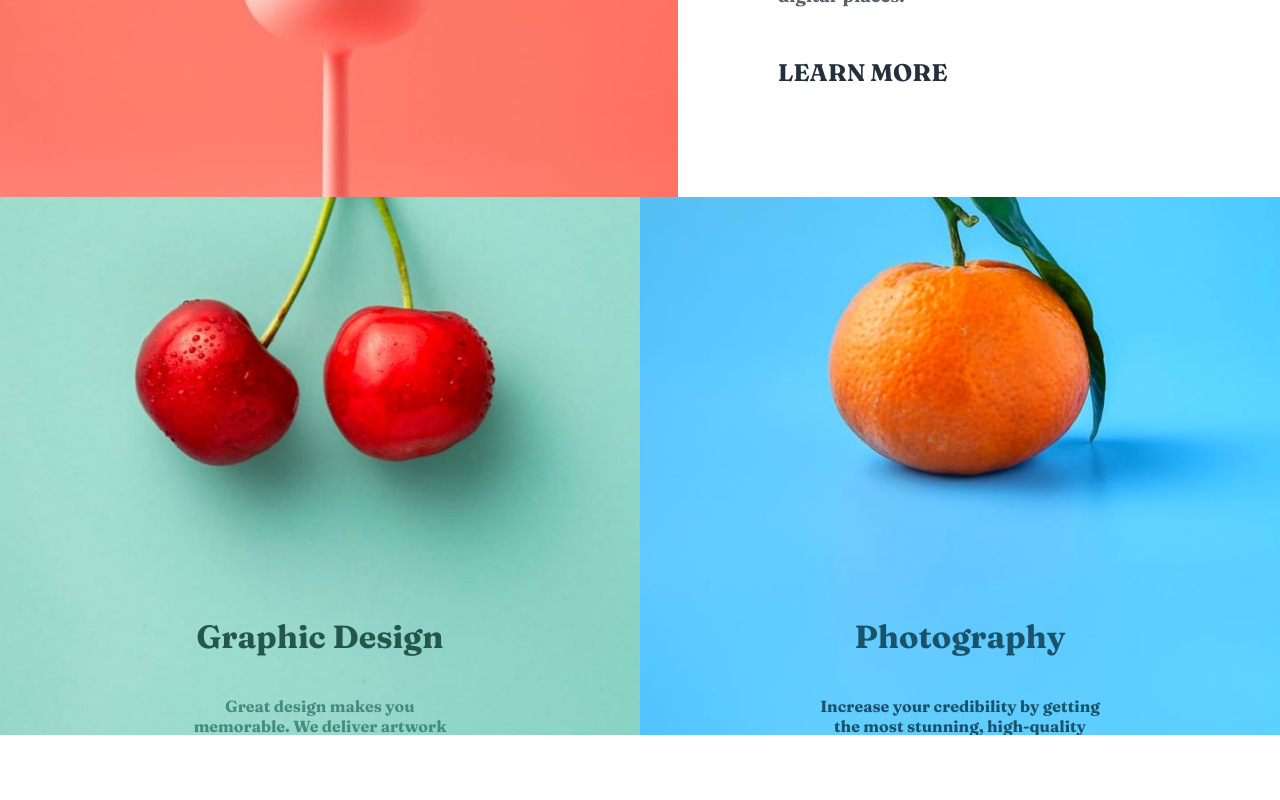
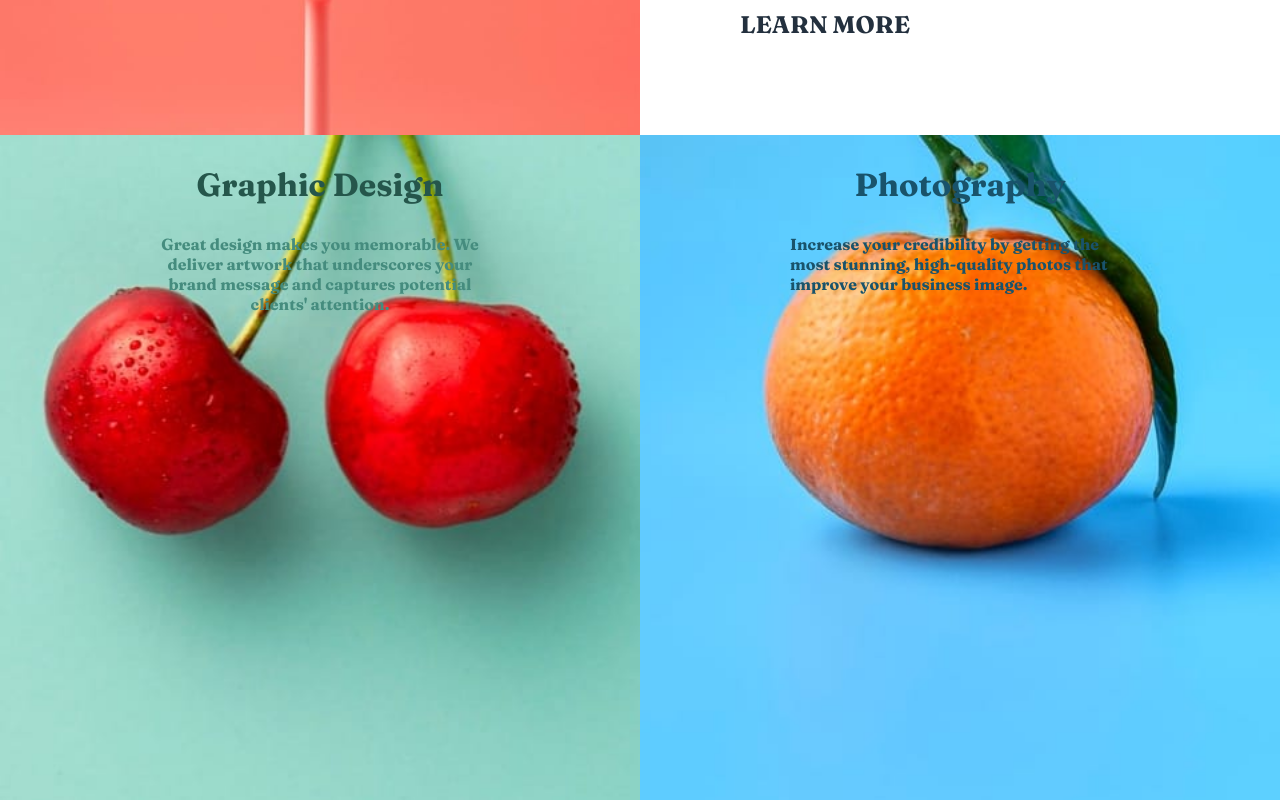
Before and after one commit to horpemee/Sunny-side-landing-page, a React (Create React App) app: page / in a window 1280 px wide. Shown: the part 1740-2540 px from the top of the page. Built offline with nearby package versions, Linux system fonts and the light colour scheme; a web font is replaced by a local one.

Commit message:
different images for different screen sizes

```diff
--- a/src/component/section/Section.jsx
+++ b/src/component/section/Section.jsx
@@ -64,7 +64,6 @@ const Section = (props) => {
       {/* Third Hero Section */}
       <div className="section3">
         <div className="colOne-img grape">
-          <img src={graphics} alt="graphics" className="graphics" />
           <div className="grape-text">
             <h1>Graphic Design</h1>
             <p>
@@ -75,7 +74,6 @@ const Section = (props) => {
           </div>
         </div>
         <div className="colOne-img orange">
-          <img src={photog} alt="photog" className="photograph" />
           <div className="orange-text">
             <h1>Photography</h1>
             <p>
--- a/src/component/section/section.scss
+++ b/src/component/section/section.scss
@@ -79,7 +79,7 @@
     }
   }
   .colOne-img {
-    // width: 50vw;
+    width: 50vw;
 
     @media (max-width: 520px) {
       display: flex;
@@ -91,58 +91,60 @@
     }
   }
   .grape {
+    background-image: url("images/image-graphic-design.jpg");
+    background-repeat: no-repeat;
+    background-position: center;
+    background-size: cover;
     width: 100%;
-    position: relative;
+    height: 100vh;
+
     color: var(--Dark-moderate-cyan);
-  }
-  .graphics {
-    position: absolute;
-  }
+
     .grape-text {
-    position: absolute;
-
-    padding: 180px;
+      height: 50vh;
+      display: flex;
+      flex-direction: column;
       align-items: center;
-    top: 200px;
-    z-index: 100;
+      padding: 0 150px;
 
       h1,
       p {
         text-align: center;
-      margin-top: 40px;
+        margin-top: 30px;
       }
       h1 {
         color: var(--Dark-desaturated-cyan);
       }
     }
+  }
 
   .orange {
-    position: relative;
+    background-image: url("images/image-photography.jpg");
+    background-repeat: no-repeat;
+    background-position: center;
+    background-size: cover;
     width: 100%;
+    // position: relative;
     color: var(--Dark-blue);
-  }
-  .photograph {
-    // position: absolute;
-  }
+
     .orange-text {
-    position: absolute;
-    // left: 150px;
-    // align-content: center;
-    // justify-content: center;
-    padding: 180px;
+      display: flex;
+
+      flex-direction: column;
       align-items: center;
-    z-index: 100;
-    top: 200px;
+
+      padding: 0 150px;
 
       h1,
       p {
-      text-align: center;
-      margin-top: 40px;
+        margin-top: 30px;
       }
       h1 {
         color: var(--Dark-blue);
       }
     }
+  }
+
   img {
     object-fit: cover;
     width: 100%;
```
Lines whose indentation alone changed are shown as unchanged.
